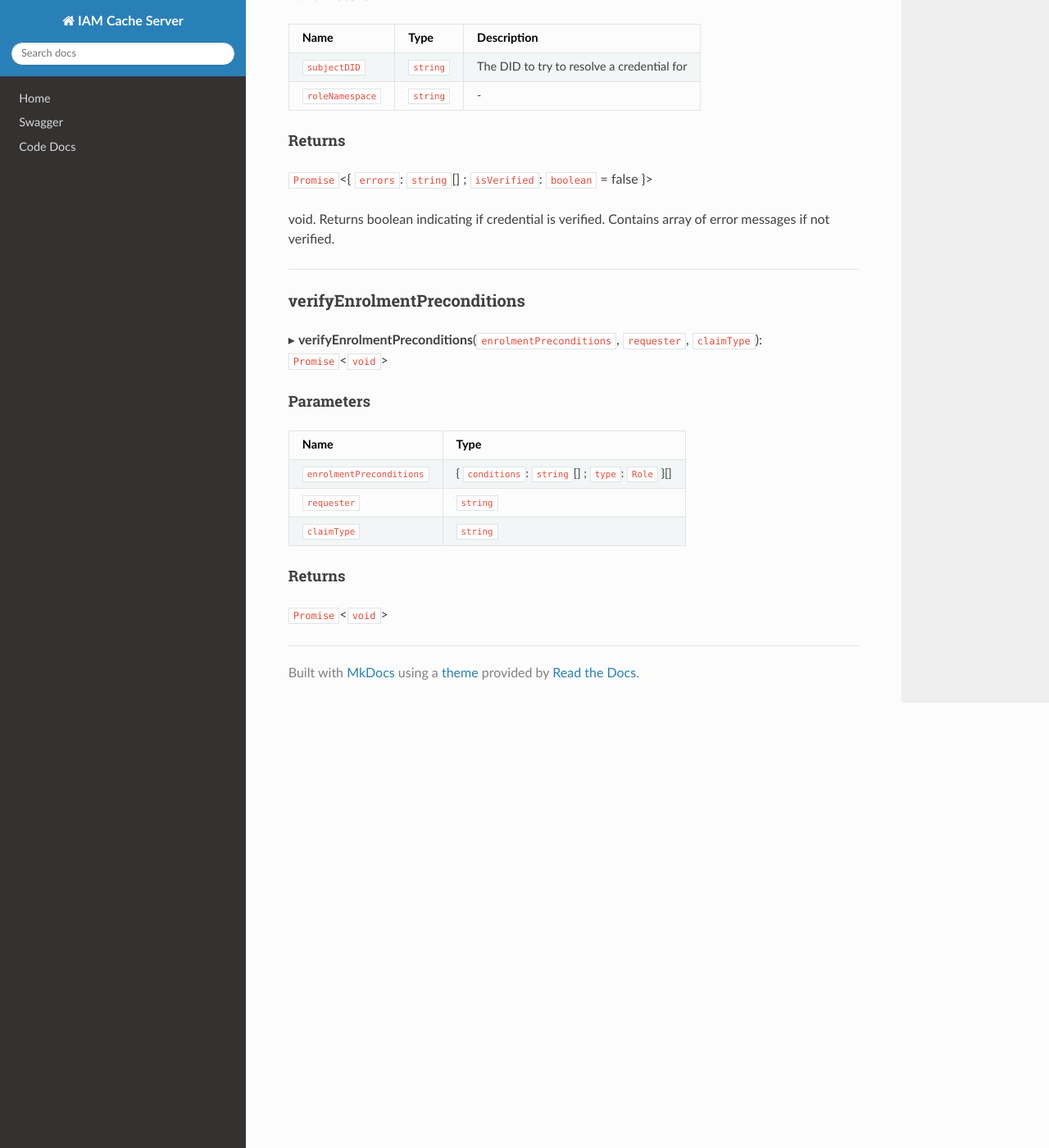
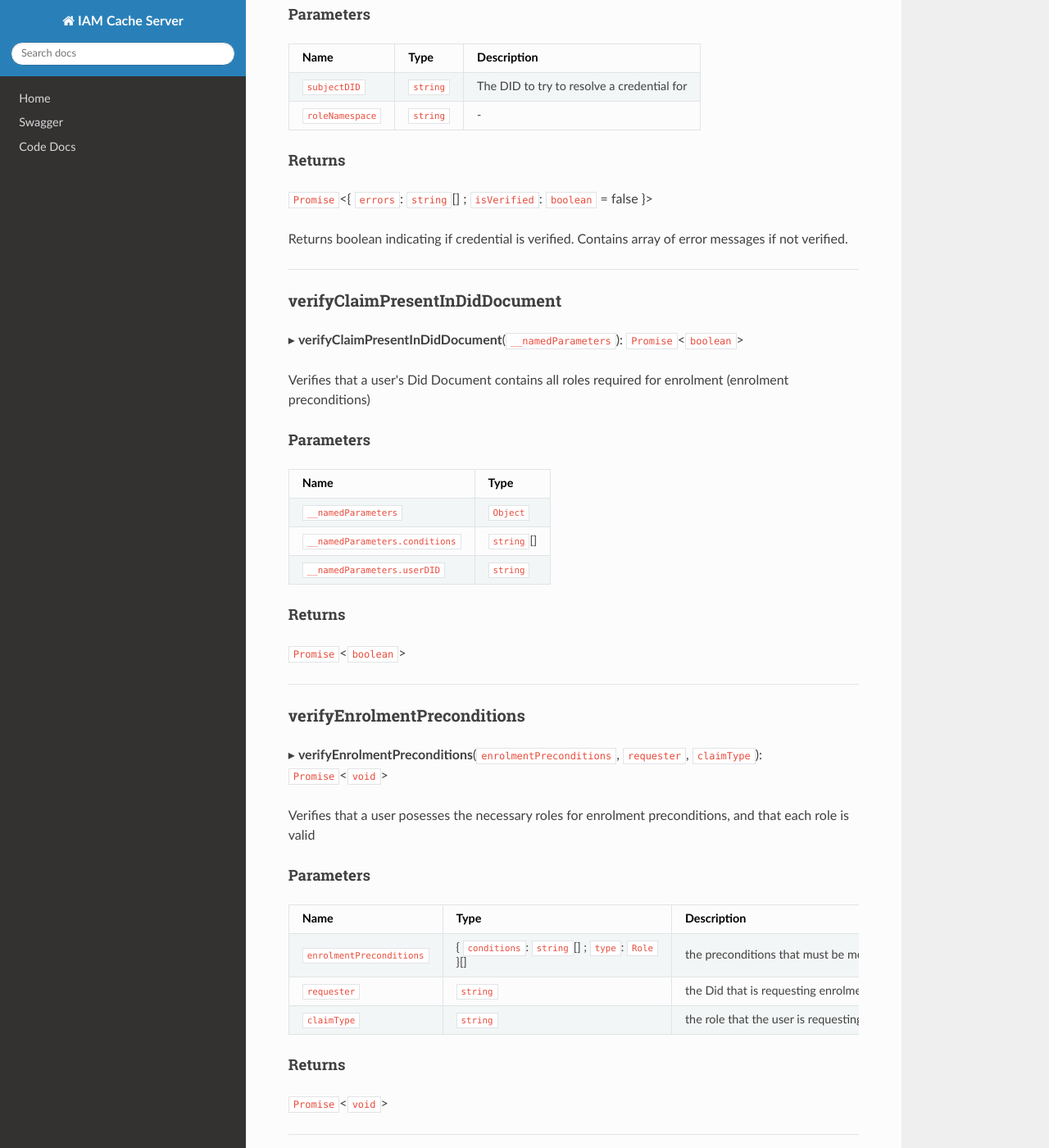
Before and after one commit to energywebfoundation/ssi-hub, an MkDocs documentation site: the page built from docs/api/classes/modules_claim_services_claim_verification_service.ClaimVerificationService.md, in a window 1280 px wide and 1400 px high, scrolled down 1352 px. Shown: the whole window at 82% size. Built offline with MkDocs 1.6.1, drawn with Linux system fonts in a browser that asks for light colours; nearby versions of some CDN libraries; some of the changed text lies outside the part shown.

```diff
--- a/docs/api/classes/modules_claim_services_claim_verification_service.ClaimVerificationService.md
+++ b/docs/api/classes/modules_claim_services_claim_verification_service.ClaimVerificationService.md
@@ -15,6 +15,7 @@
 ### Methods
 
 - [resolveCredentialAndVerify](modules_claim_services_claim_verification_service.ClaimVerificationService.md#resolvecredentialandverify)
+- [verifyClaimPresentInDidDocument](modules_claim_services_claim_verification_service.ClaimVerificationService.md#verifyclaimpresentindiddocument)
 - [verifyEnrolmentPreconditions](modules_claim_services_claim_verification_service.ClaimVerificationService.md#verifyenrolmentpreconditions)
 
 ## Constructors
@@ -56,7 +57,27 @@ Resolve a credential from storage and verify its proof/signature and its issuer'
 
 `Promise`<{ `errors`: `string`[] ; `isVerified`: `boolean` = false }\>
 
-void. Returns boolean indicating if credential is verified. Contains array of error messages if not verified.
+Returns boolean indicating if credential is verified. Contains array of error messages if not verified.
+
+___
+
+### verifyClaimPresentInDidDocument
+
+▸ **verifyClaimPresentInDidDocument**(`__namedParameters`): `Promise`<`boolean`\>
+
+Verifies that a user's Did Document contains all roles required for enrolment (enrolment preconditions)
+
+#### Parameters
+
+| Name | Type |
+| :------ | :------ |
+| `__namedParameters` | `Object` |
+| `__namedParameters.conditions` | `string`[] |
+| `__namedParameters.userDID` | `string` |
+
+#### Returns
+
+`Promise`<`boolean`\>
 
 ___
 
@@ -64,13 +85,15 @@ ___
 
 ▸ **verifyEnrolmentPreconditions**(`enrolmentPreconditions`, `requester`, `claimType`): `Promise`<`void`\>
 
+Verifies that a user posesses the necessary roles for enrolment preconditions, and that each role is valid
+
 #### Parameters
 
-| Name | Type |
-| :------ | :------ |
-| `enrolmentPreconditions` | { `conditions`: `string`[] ; `type`: `Role`  }[] |
-| `requester` | `string` |
-| `claimType` | `string` |
+| Name | Type | Description |
+| :------ | :------ | :------ |
+| `enrolmentPreconditions` | { `conditions`: `string`[] ; `type`: `Role`  }[] | the preconditions that must be met for enrolment to a role |
+| `requester` | `string` | the Did that is requesting enrolment |
+| `claimType` | `string` | the role that the user is requesting to enrol to |
 
 #### Returns
 
```
Also changed, not shown: 2 other files.
